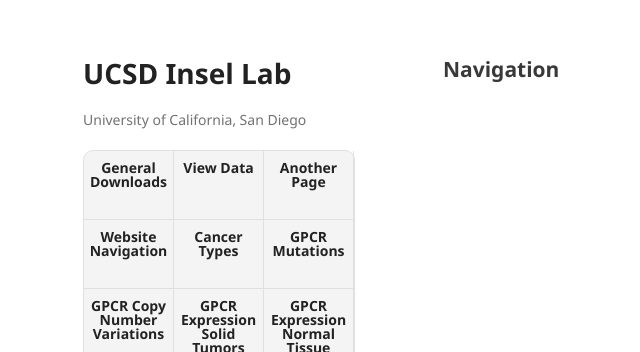
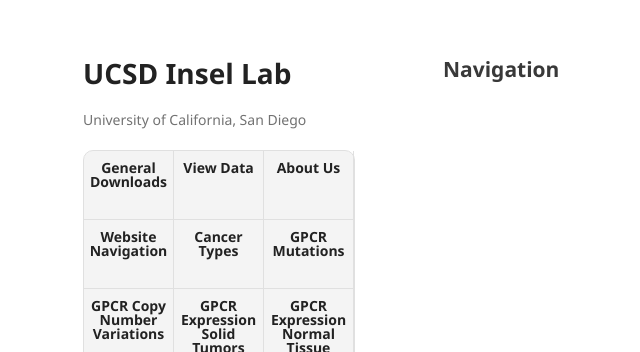
Before and after one commit to insellab/insellab.github.io, a Jekyll site: the page built from navigation.md, in a window 1280 px wide. Shown: the top 352 px of the page, without its empty margins (127-767 px from the left). Built offline with Jekyll 4.4.1, drawn with Linux system fonts in a browser that asks for light colours; our own code applies the rules of GitHub Pages for plain Markdown files.

Commit message:
Update default.html

```diff
--- a/_layouts/default.html
+++ b/_layouts/default.html
@@ -29,7 +29,7 @@
           <ul>
             <li><a href="https://insellab.github.io/data"><strong>General Downloads</strong></a></li>
             <li><a href="https://insellab.github.io/visual"><strong>View Data</strong></a></li>
-            <li><a href="{{ site.github.repository_url }}"><strong>Another Page</strong></a></li>
+            <li><a href="https://insellab.github.io/about"><strong>About Us</strong></a></li>
             <li><a href="https://insellab.github.io/navigation"><strong>Website Navigation</strong></a></li>
             <li><a href="https://insellab.github.io/cancertypes"><strong>Cancer Types</strong></a></li>
             <li><a href="https://insellab.github.io/cancertypes"><strong>GPCR Mutations</strong></a></li>
```
